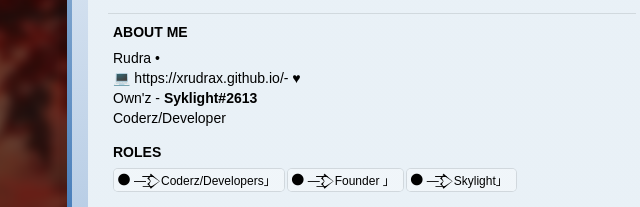
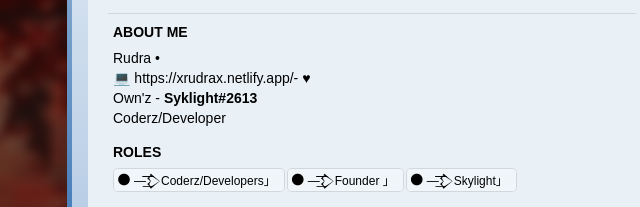
Before and after one commit to xrudra-x/xrudrax, a plain HTML site: page index.html in a window 1280 px wide. Shown: the part 422-629 px from the top of the page, 268-908 px from the left. Drawn offline with Linux system fonts and the light colour scheme; no server answers; a script that the page names is missing; a small style sheet from the web is missing.

Commit message:
Update index.html

```diff
--- a/index.html
+++ b/index.html
@@ -103,7 +103,7 @@
 									<span class="about-me"
 										>Rudra •
 										<br>
-										💻  https://xrudrax.github.io/- ♥
+										💻  https://xrudrax.netlify.app/- ♥
 										<br>
 										Own'z - <b> Syklight#2613</b>
 										<br>
```
